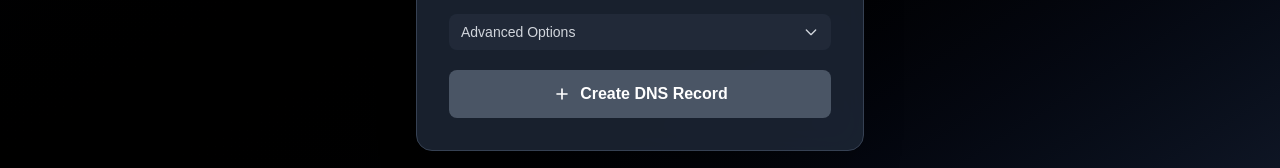
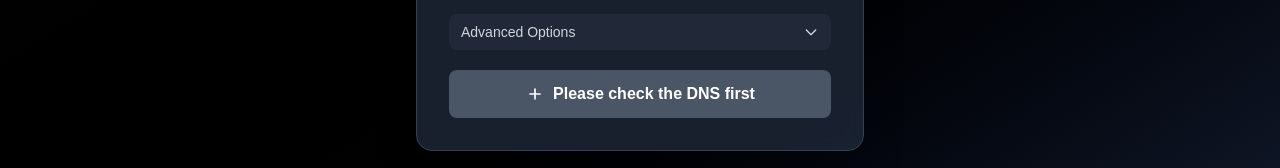
Before and after one commit to GTPSHAX/subdomain-generator, a Next.js app: page / in a window 1280 px wide. Shown: the part 586-754 px from the top of the page. Built offline with nearby package versions, Linux system fonts and the light colour scheme; no server answers.

Commit message:
feat: enhance button text based on DNS record check status

```diff
--- a/app/page.tsx
+++ b/app/page.tsx
@@ -340,14 +340,18 @@ export default function Home() {
                   <circle className="opacity-25" cx="12" cy="12" r="10" stroke="currentColor" strokeWidth="4"></circle>
                   <path className="opacity-75" fill="currentColor" d="M4 12a8 8 0 018-8V0C5.373 0 0 5.373 0 12h4zm2 5.291A7.962 7.962 0 014 12H0c0 3.042 1.135 5.824 3 7.938l3-2.647z"></path>
                 </svg>
-                Creating...
+                {checkStatus === 'exists' ? 'Updating...' : 'Creating...'}
               </>
             ) : (
               <>
                 <svg xmlns="http://www.w3.org/2000/svg" className="h-5 w-5 mr-2" fill="none" viewBox="0 0 24 24" stroke="currentColor">
                   <path strokeLinecap="round" strokeLinejoin="round" strokeWidth={2} d="M12 6v6m0 0v6m0-6h6m-6 0H6" />
                 </svg>
-                {checkStatus === 'exists' ? 'Update DNS Record' : 'Create DNS Record'}
+                {checkStatus === 'idle' || checkStatus === 'checking'
+                  ? 'Please check the DNS first'
+                  : checkStatus === 'exists'
+                    ? 'Update DNS Record'
+                    : 'Create DNS Record'}
               </>
             )}
           </button>
```
